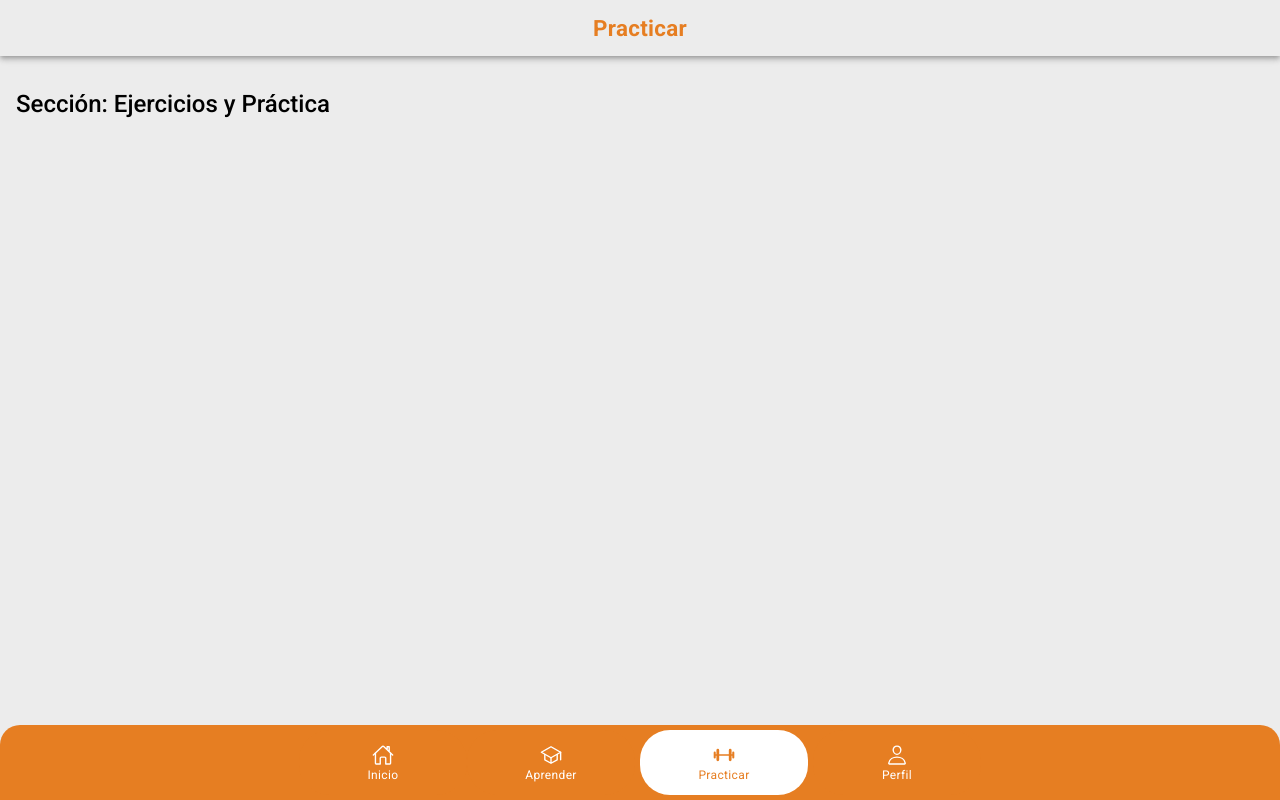
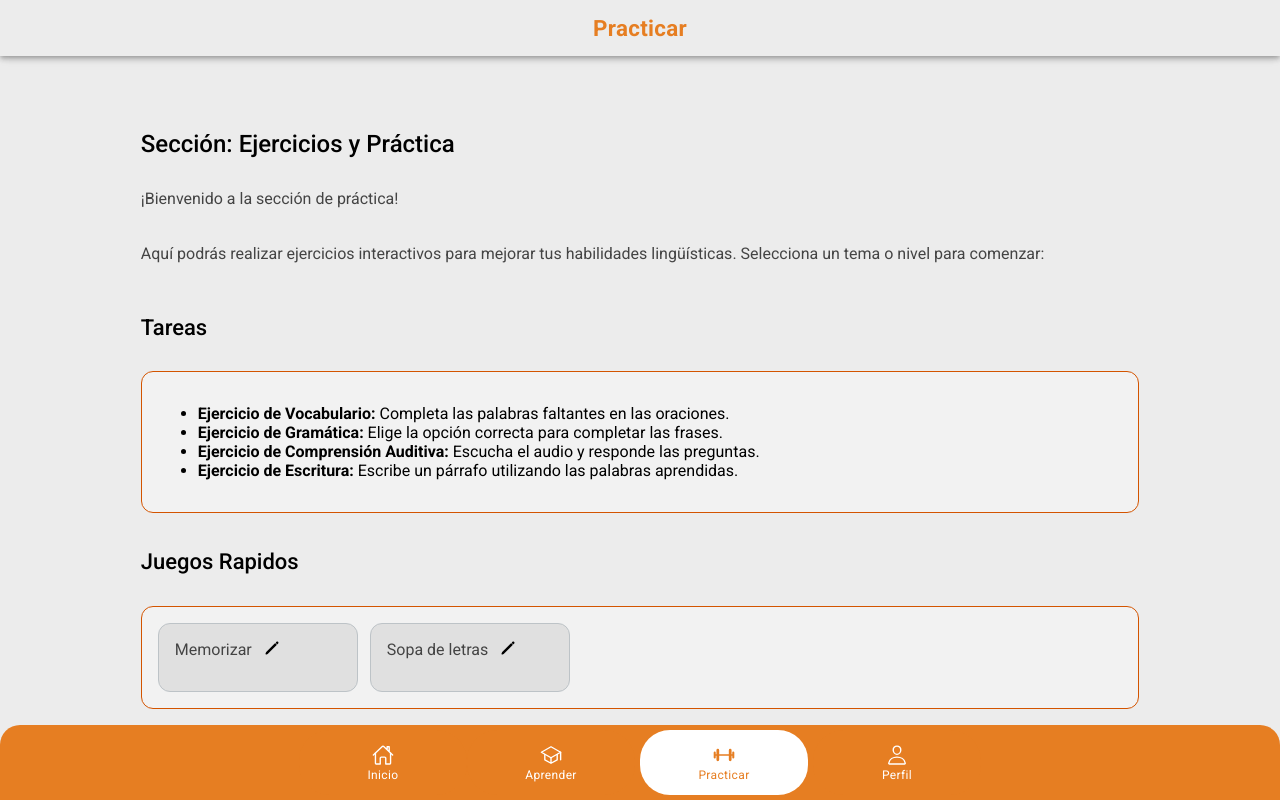
Before and after one commit to yury199/App-AMY-Lingual, a React (Vite) app: page /practicar in a window 1280 px wide. Built offline with nearby package versions, Linux system fonts and the light colour scheme.

Commit message:
practicar

```diff
--- a/package.json
+++ b/package.json
@@ -22,8 +22,8 @@
     "@types/react-router": "^5.1.20",
     "@types/react-router-dom": "^5.3.3",
     "ionicons": "^7.4.0",
-    "react": "19.0.0",
-    "react-dom": "19.0.0",
+    "react": "^19.0.0",
+    "react-dom": "^19.0.0",
     "react-router": "^5.3.4",
     "react-router-dom": "^5.3.4"
   },
--- a/src/pages/Login.tsx
+++ b/src/pages/Login.tsx
@@ -1,6 +1,6 @@
 import React, { useState } from 'react';
 import { IonContent, IonPage, IonInput, IonButton, IonIcon, useIonRouter, IonFooter } from '@ionic/react';
-import { personOutline, lockClosedOutline } from 'ionicons/icons';
+import { personOutline, lockClosedOutline, person} from 'ionicons/icons';
 import './Login.css';
 
 const Login: React.FC = () => {
@@ -32,8 +32,9 @@ const Login: React.FC = () => {
 
                         <div className="login-usuario">
                             <label>
-                                <IonIcon icon={personOutline} />
-                                Usuario
+                                <IonIcon icon={person} />
+
+                                Usuarios
                             </label>
                             <IonInput
                                 type="text"
--- /dev/null
+++ b/src/pages/Practicar.css
@@ -0,0 +1,25 @@
+.practicar-contenedor {
+  display: flex;
+  flex-direction: column;
+  justify-content: center;
+  width: 80%;
+    margin: 40px auto;
+  gap: 20px;
+}
+.bloque {
+    background: #f2f2f2;
+    border:1px solid #d35400;
+    border-radius: 12px;
+    padding: 16px;
+    display: flex;
+    gap: 12px;
+}
+.juego {
+    background: #e0e0e0;
+    border:1px solid #bdc3c7;
+    border-radius: 12px;
+    padding: 16px;
+    display: flex;
+    width: 200px;
+    gap: 12px;
+}
--- a/src/pages/Practicar.tsx
+++ b/src/pages/Practicar.tsx
@@ -1,4 +1,6 @@
-import { IonContent, IonHeader, IonPage, IonTitle, IonToolbar } from '@ionic/react';
+import { IonContent, IonHeader, IonPage, IonTitle, IonToolbar, IonIcon } from '@ionic/react';
+import { pencil } from 'ionicons/icons';
+import './Practicar.css';
 
 const Practicar: React.FC = () => {
   return (
@@ -9,7 +11,31 @@ const Practicar: React.FC = () => {
         </IonToolbar>
       </IonHeader>
       <IonContent className="ion-padding">
+        <div className="practicar-contenedor">
         <h2>Sección: Ejercicios y Práctica</h2>
+        <p>¡Bienvenido a la sección de práctica!</p>
+        <p>Aquí podrás realizar ejercicios interactivos para mejorar tus habilidades lingüísticas. Selecciona un tema o nivel para comenzar:</p>
+      <h3>Tareas</h3>
+      <div className="bloque">
+        <ul>
+          <li><strong>Ejercicio de Vocabulario:</strong> Completa las palabras faltantes en las oraciones.</li>
+          <li><strong>Ejercicio de Gramática:</strong> Elige la opción correcta para completar las frases.</li>
+          <li><strong>Ejercicio de Comprensión Auditiva:</strong> Escucha el audio y responde las preguntas.</li>
+          <li><strong>Ejercicio de Escritura:</strong> Escribe un párrafo utilizando las palabras aprendidas.</li>
+        </ul>
+      </div>
+      <h3>Juegos Rapidos</h3>
+      <div className="bloque">
+        <div className="juego">
+          <p>Memorizar</p>
+          <IonIcon icon={pencil} />
+        </div>
+        <div className="juego">
+          <p>Sopa de letras</p>
+          <IonIcon icon={pencil} />
+        </div>
+      </div>
+      </div>
       </IonContent>
     </IonPage>
   );
```
Also changed, not shown: 1 other file (tests, documents, lock files or other folders).
